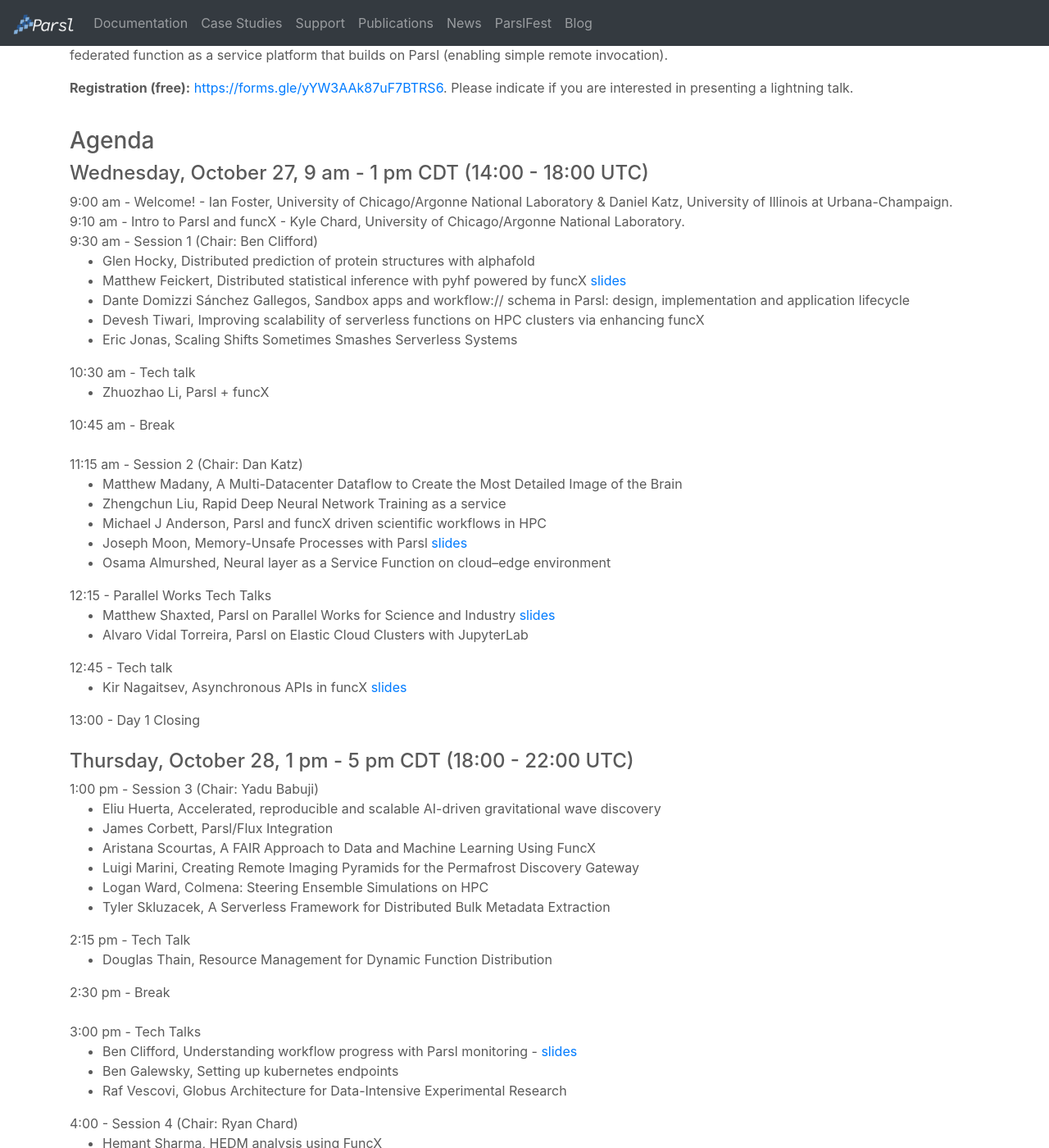
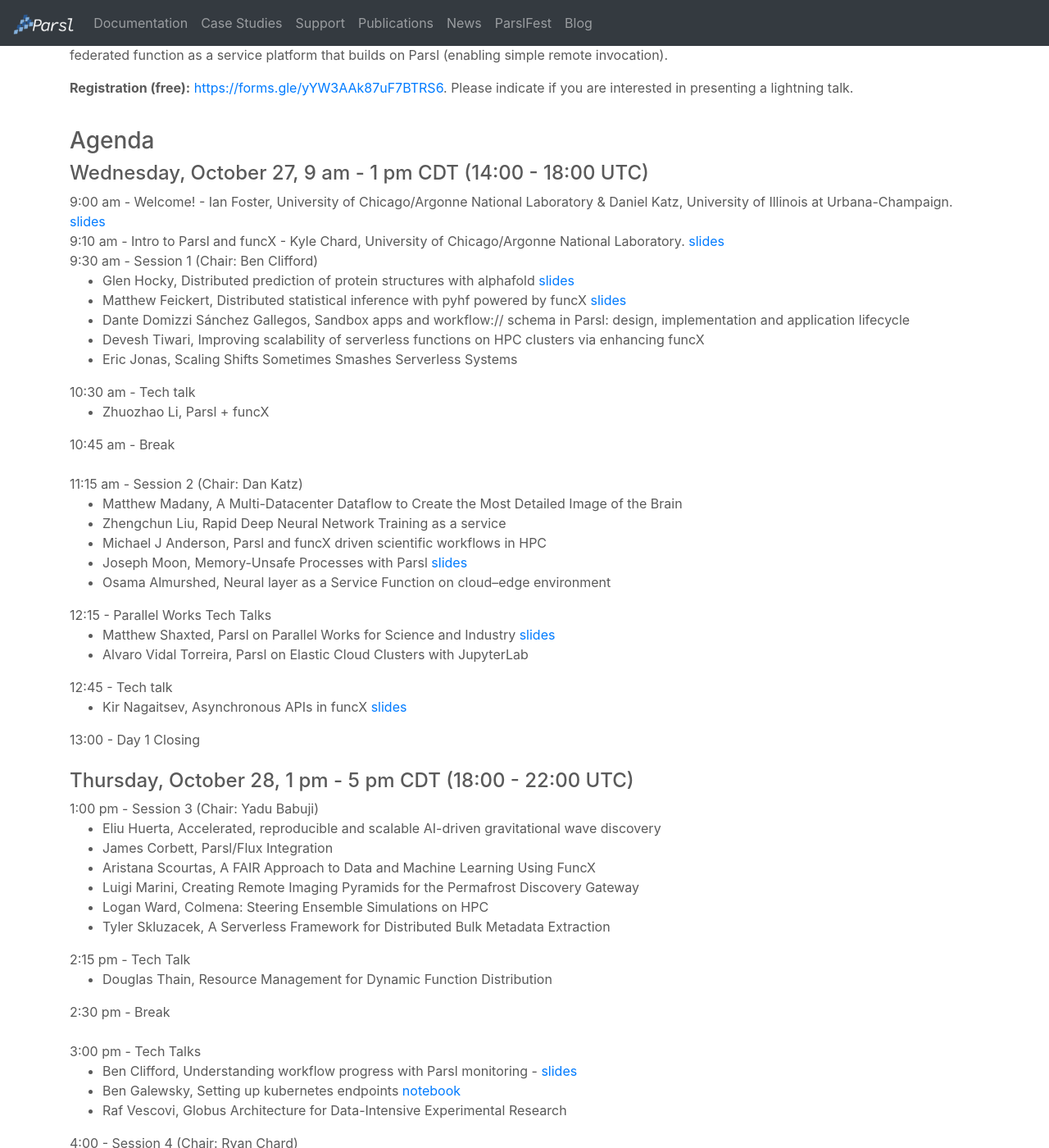
Before and after one commit to Parsl/parsl.github.io, a Jekyll site: the page built from parslfest2021.html, in a window 1280 px wide and 1400 px high, scrolled down 472 px. Shown: the whole window at 82% size. Built offline with Jekyll 4.4.1, drawn with Linux system fonts in a browser that asks for light colours.

Commit message:
Adding slides

```diff
--- a/parslfest2021.html
+++ b/parslfest2021.html
@@ -36,12 +36,12 @@
 
       <h4>Wednesday, October 27, 9 am - 1 pm CDT (14:00 - 18:00 UTC)</h4>
 
-      9:00 am - Welcome! - Ian Foster, University of Chicago/Argonne National Laboratory &amp; Daniel Katz, University of Illinois at Urbana-Champaign.  <br />
-      9:10 am - Intro to Parsl and funcX - Kyle Chard, University of Chicago/Argonne National Laboratory.  <br />
+      9:00 am - Welcome! - Ian Foster, University of Chicago/Argonne National Laboratory &amp; Daniel Katz, University of Illinois at Urbana-Champaign. <a href='parslfest2021-files/intro.pdf'>slides</a> <br />
+      9:10 am - Intro to Parsl and funcX - Kyle Chard, University of Chicago/Argonne National Laboratory. <a href='parslfest2021-files/intro.pdf'>slides</a> <br />
 
       9:30 am - Session 1 (Chair: Ben Clifford)
       <ul>
- 		<li>Glen Hocky, Distributed prediction of protein structures with alphafold </li>
+ 		<li>Glen Hocky, Distributed prediction of protein structures with alphafold <a href='parslfest2021-files/hocky-alphafold.pdf'>slides</a></li>
   		<li>Matthew Feickert, Distributed statistical inference with pyhf powered by funcX <a href='parslfest2021-files/feickert-pyhf.pdf'>slides</a></li>
 		<li>Dante Domizzi Sánchez Gallegos, Sandbox apps and workflow:// schema in Parsl: design, implementation and application lifecycle</li>
 		<li>Devesh Tiwari, Improving scalability of serverless functions on HPC clusters via enhancing funcX</li>
@@ -99,7 +99,7 @@
       3:00 pm - Tech Talks
       <ul>
     	<li>Ben Clifford, Understanding workflow progress with Parsl monitoring - <a href="https://docs.google.com/presentation/d/13bUyeEhSNcbr0jVtcexAl6L4cW16FOtuGsN8Wf84WoY/edit?usp=sharing">slides</a></li>
-	<li>Ben Galewsky, Setting up kubernetes endpoints</li>
+	<li>Ben Galewsky, Setting up kubernetes endpoints <a href='https://github.com/BenGalewsky/funcxfest2021'>notebook</a></li>
 	<li>Raf Vescovi, Globus Architecture for Data-Intensive Experimental Research</li>
      </ul>
 
```
Also changed, not shown: 2 other files.
